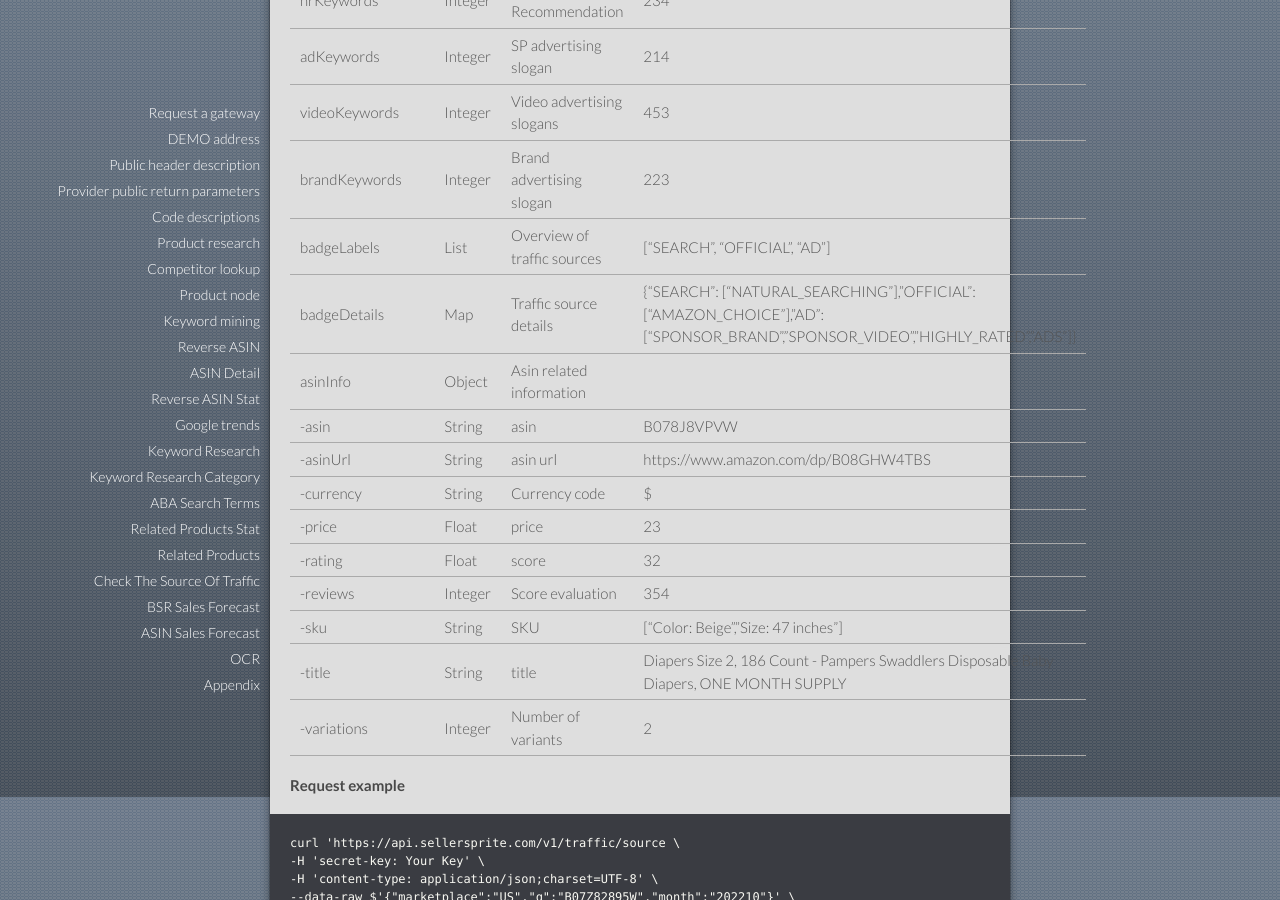
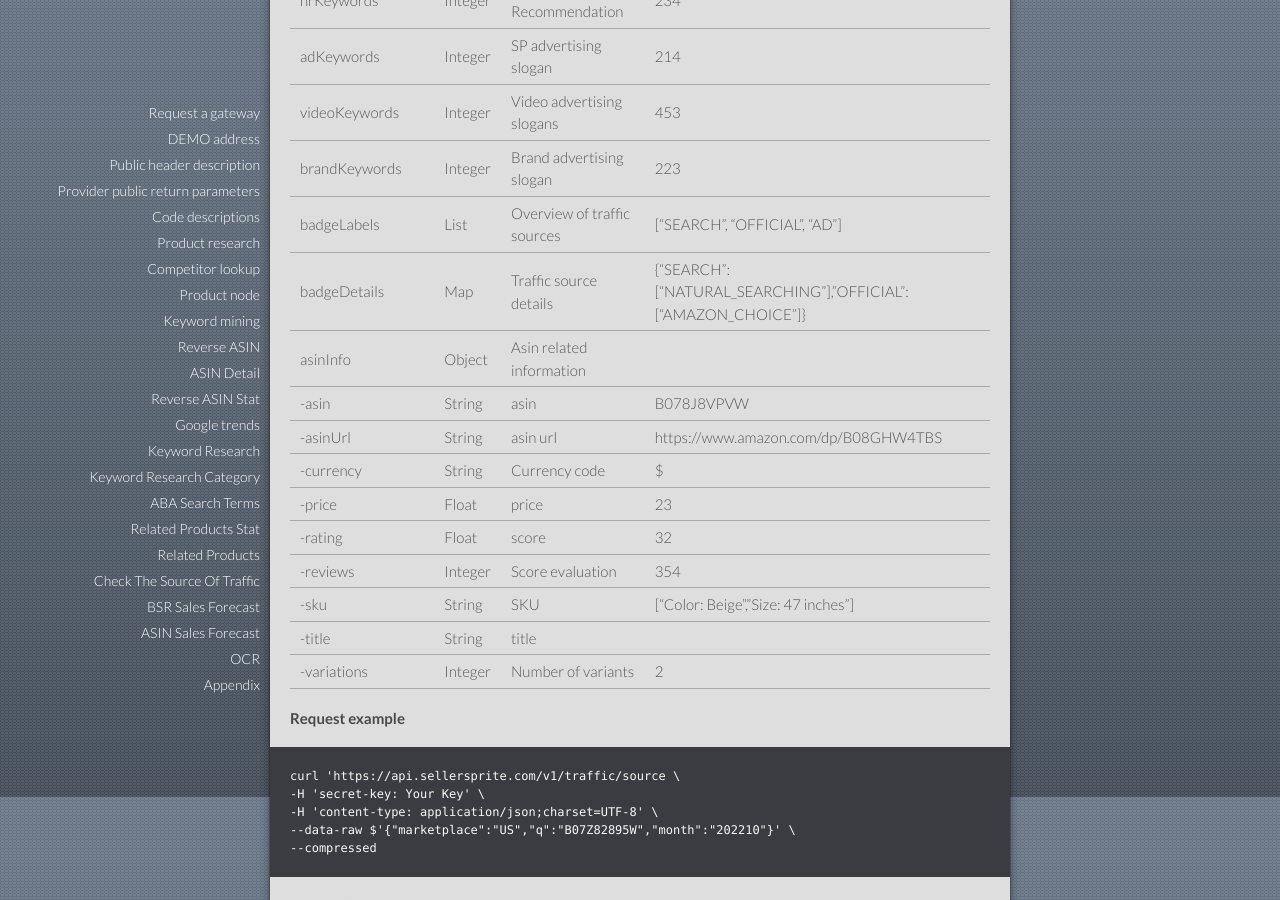
Before and after one commit to sellersprite/sellersprite.github.io, a Jekyll site: the page built from index.md, in a window 1280 px wide and 900 px high, scrolled down 30703 px. Built offline with Jekyll 4.4.1, drawn with Linux system fonts in a browser that asks for light colours; our own code applies the rules of GitHub Pages for plain Markdown files.

Commit message:
Update index.md

```diff
--- a/index.md
+++ b/index.md
@@ -942,7 +942,7 @@ curl 'https://api.sellersprite.com/v1/traffic/listing' \
 | videoKeywords     | Integer          | Video advertising slogans   |              453                                                                                                                |
 | brandKeywords     | Integer          | Brand advertising slogan |                 223                                                                                                             |
 | badgeLabels       | List             | Overview of traffic sources   | ["SEARCH", "OFFICIAL", "AD"]                                                                                                  |
-| badgeDetails      | Map |         Traffic source details   | {"SEARCH": ["NATURAL_SEARCHING"],"OFFICIAL": ["AMAZON_CHOICE"],"AD": ["SPONSOR_BRAND","SPONSOR_VIDEO","HIGHLY_RATED","ADS"]} |
+| badgeDetails      | Map |         Traffic source details   | {"SEARCH": ["NATURAL_SEARCHING"],"OFFICIAL": ["AMAZON_CHOICE"]} |
 | asinInfo          | Object           |  Asin related information    |                                                                                                                              |
 | -asin             | String            |  asin                   |            B078J8VPVW                                                                                                  |
 | -asinUrl          | String            |  asin url                   |           https://www.amazon.com/dp/B08GHW4TBS                                                       |
@@ -951,7 +951,7 @@ curl 'https://api.sellersprite.com/v1/traffic/listing' \
 | -rating           | Float            |   score                   |        32                                                                                                                      |
 | -reviews          | Integer          |  Score evaluation        |          354                                                                                                                    |
 | -sku              | String            |     SKU                    |    ["Color: Beige","Size: 47 inches"]                   |
-| -title            | String            |      title                    |            Diapers Size 2, 186 Count - Pampers Swaddlers Disposable Baby Diapers, ONE MONTH SUPPLY           |
+| -title            | String            |      title                    |                       |
 | -variations       | Integer          | Number of variants |                    2                                                                                                          |
 
 #### Request example
```
